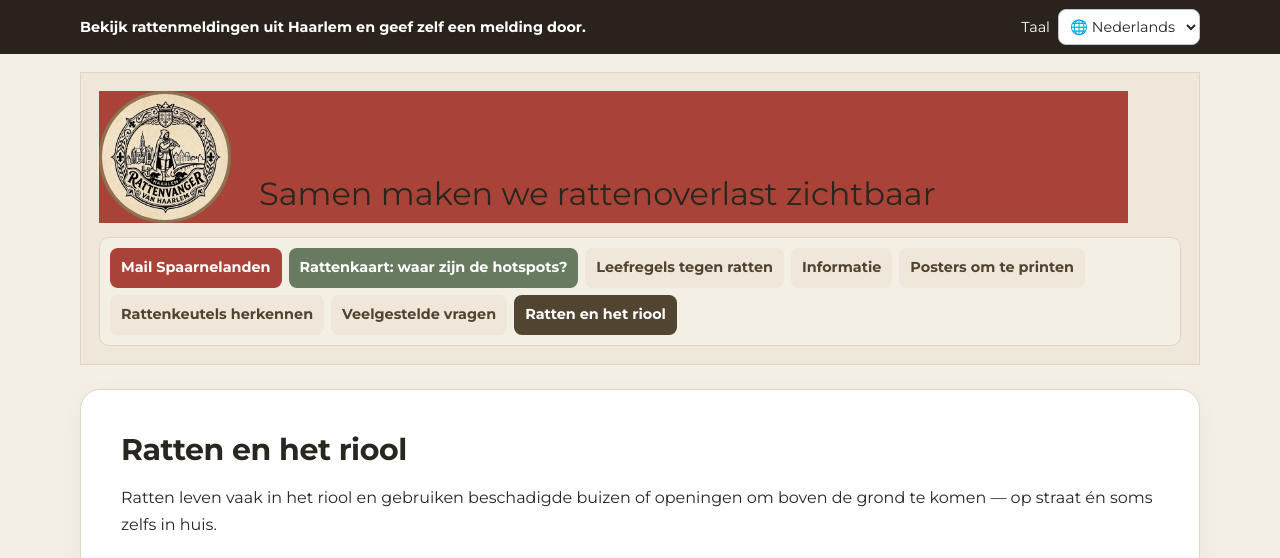
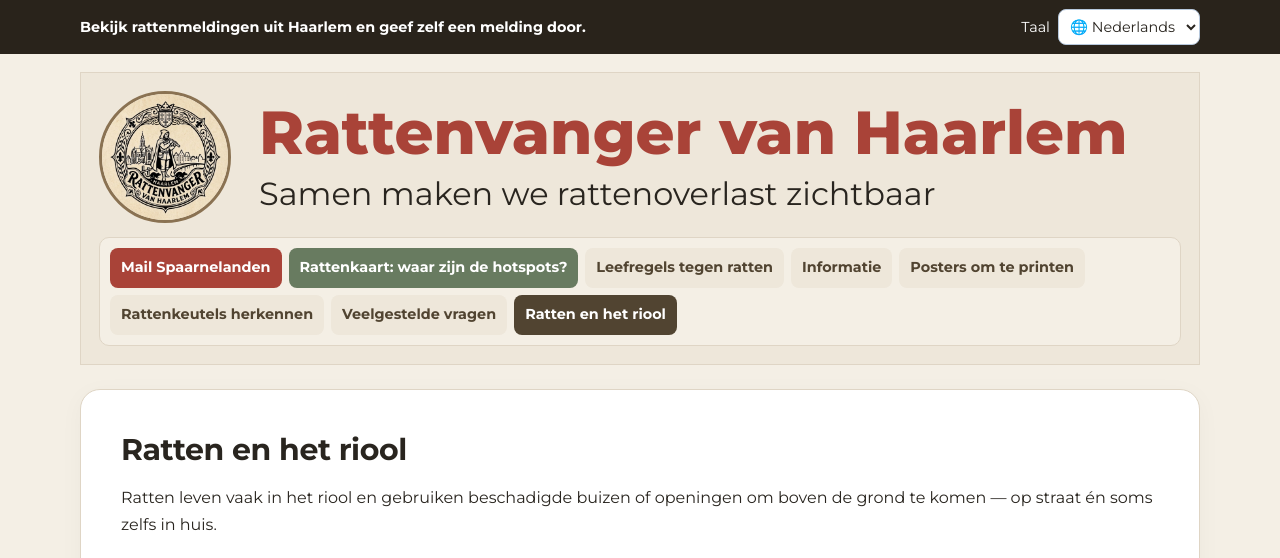
Before and after one commit to bewonerscollectiefkleverpark-cpu/Rattenvangervanhaarlem.github.io, a plain HTML site: page ratten-en-het-riool.html in a window 1280 px wide. Shown: the top 558 px of the page. Drawn offline with Linux system fonts and the light colour scheme.

Commit message:
Limit red action style to navigation link

```diff
--- a/ratten-en-het-riool.html
+++ b/ratten-en-het-riool.html
@@ -344,8 +344,8 @@ footer.rvh-footer .rvh-footer-meta>span:last-child{color:var(--muted)!important}
 .site-header .site-brand small{color:var(--ink)!important}
 
 /* Actiekleuren: Spaarnelanden rood, rattenkaart groen */
-a[href="index.html#page-report"] { background: var(--red) !important; color: #fff !important; }
-a[href="index.html#page-report"]:hover { background: var(--red-dark) !important; }
+.site-nav a[href="index.html#page-report"] { background: var(--red) !important; color: #fff !important; }
+.site-nav a[href="index.html#page-report"]:hover { background: var(--red-dark) !important; }
 a[href="index.html#page-map"] { background: var(--green) !important; color: #fff !important; }
 a[href="index.html#page-map"]:hover { background: #52654b !important; }
 
```
